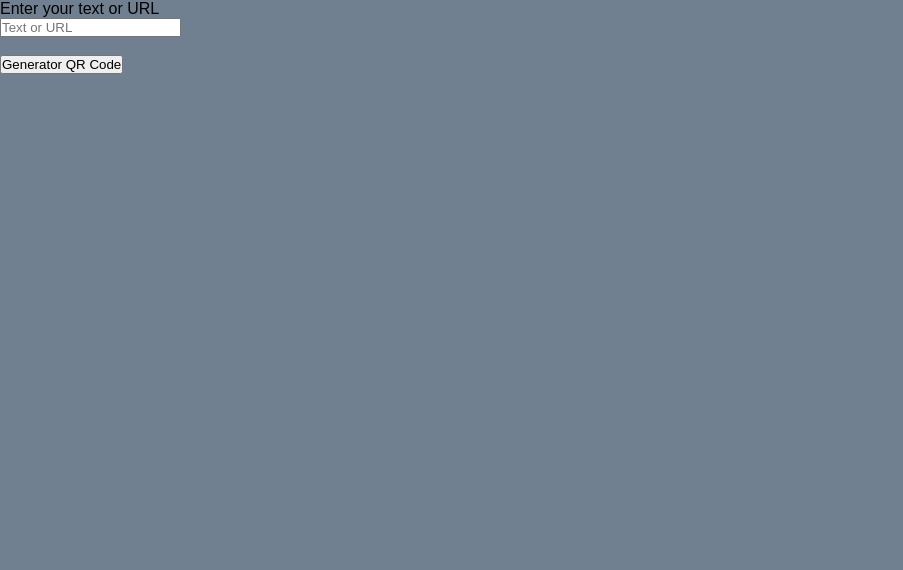
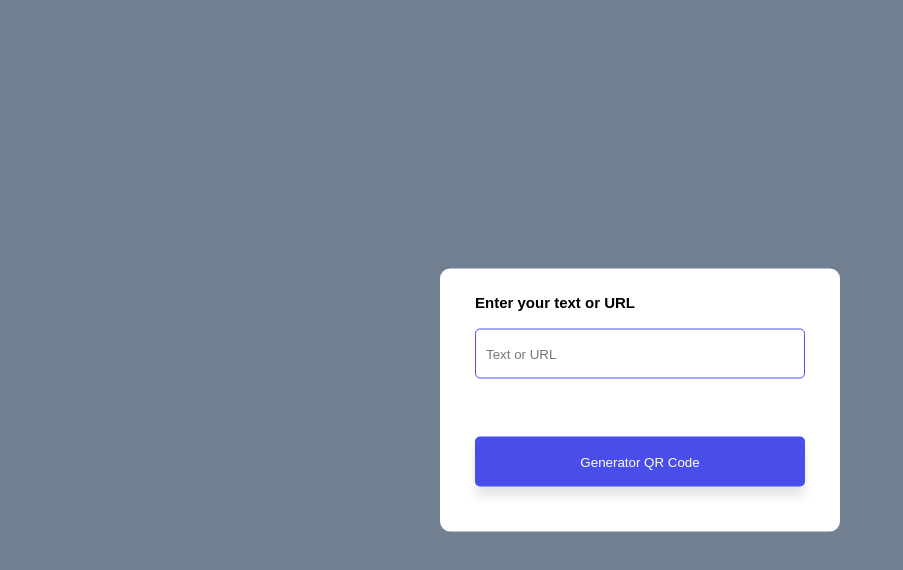
Before and after one commit to Lathika-Sri/QR-Generator-Project, a plain HTML site: page index.html in a window 1280 px wide. Shown: the whole page, without its empty margins (0-903 px from the left). Drawn offline with Linux system fonts and the light colour scheme.

Commit message:
css style

```diff
--- a/style.css
+++ b/style.css
@@ -7,3 +7,77 @@
 body{
     background-color:slategrey;
 }
+.container{
+    width: 400px;
+    padding: 25px 35px;
+    position: absolute;
+    top: 50%;
+    left: 50%;
+    transform:translate(-50%, -50%);
+    background: #fff;
+    border-radius: 10px;
+    }
+    .container p{
+        font-weight: 600;
+        font-size: 15px;
+        margin-bottom: 8px;
+        }
+        .container input{
+        width: 100%;
+        height: 50px;
+        border: 1px solid #494eea;
+        outline: 0;
+        padding: 10px;
+        margin: 10px 0 20px;
+        border-radius: 5px;
+        }
+
+.container button{
+    width: 100%;
+    height: 50px;
+    background: #494eea;
+    color: #fff;
+    border: 0;
+    outline: 0;
+    border-radius: 5px;
+    box-shadow: 0 10px 10px rgba(0, 0, 0, 0.1);
+    cursor: pointer;
+    margin: 20px 0;
+    font-weight: 500;
+}
+#imgbox{
+    width: 200px;
+    border-radius: 5px;
+    max-height: 0;
+    overflow: hidden;
+    transition: max-height 1s;
+    }
+    #imgbox img{
+    width: 100%;
+    padding: 10px;
+    }
+    #imgbox.show-img{
+    max-height: 300px;
+    margin: 10px auto;
+    border: 1px solid #d1d1d1;
+    }
+ .error{
+    animation: shake 0.1s linear 10;
+ }
+ @keyframes shake {
+    0%{
+        transform: translateX(0);
+    }
+    25%{
+        transform: translateX(-2px);
+    }
+    50%{
+        transform: translateX(0);
+    }
+    75%{
+        transform: translateX(2px);
+    }
+    100%{
+        transform: translateX(0);
+    }
+ }
```
